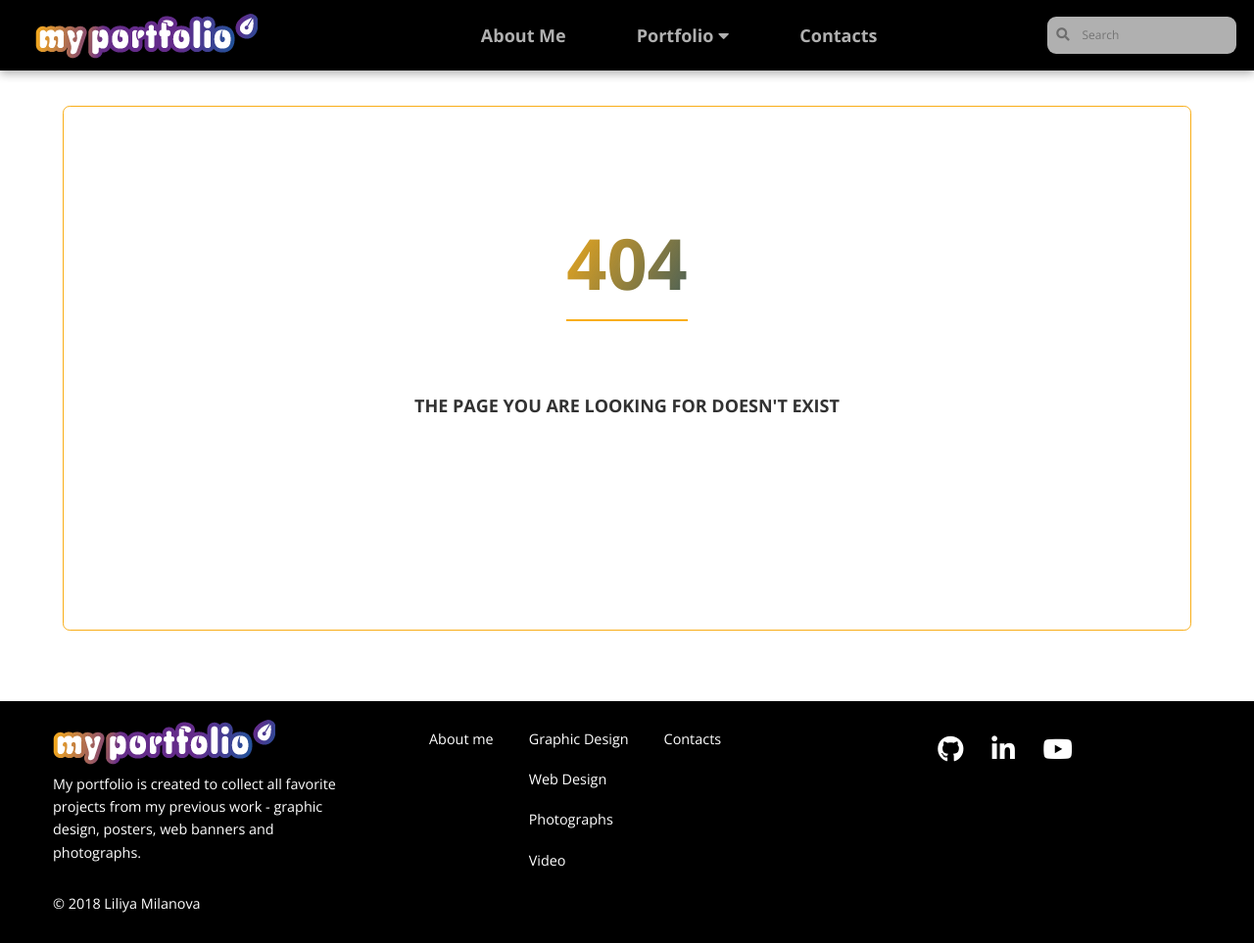
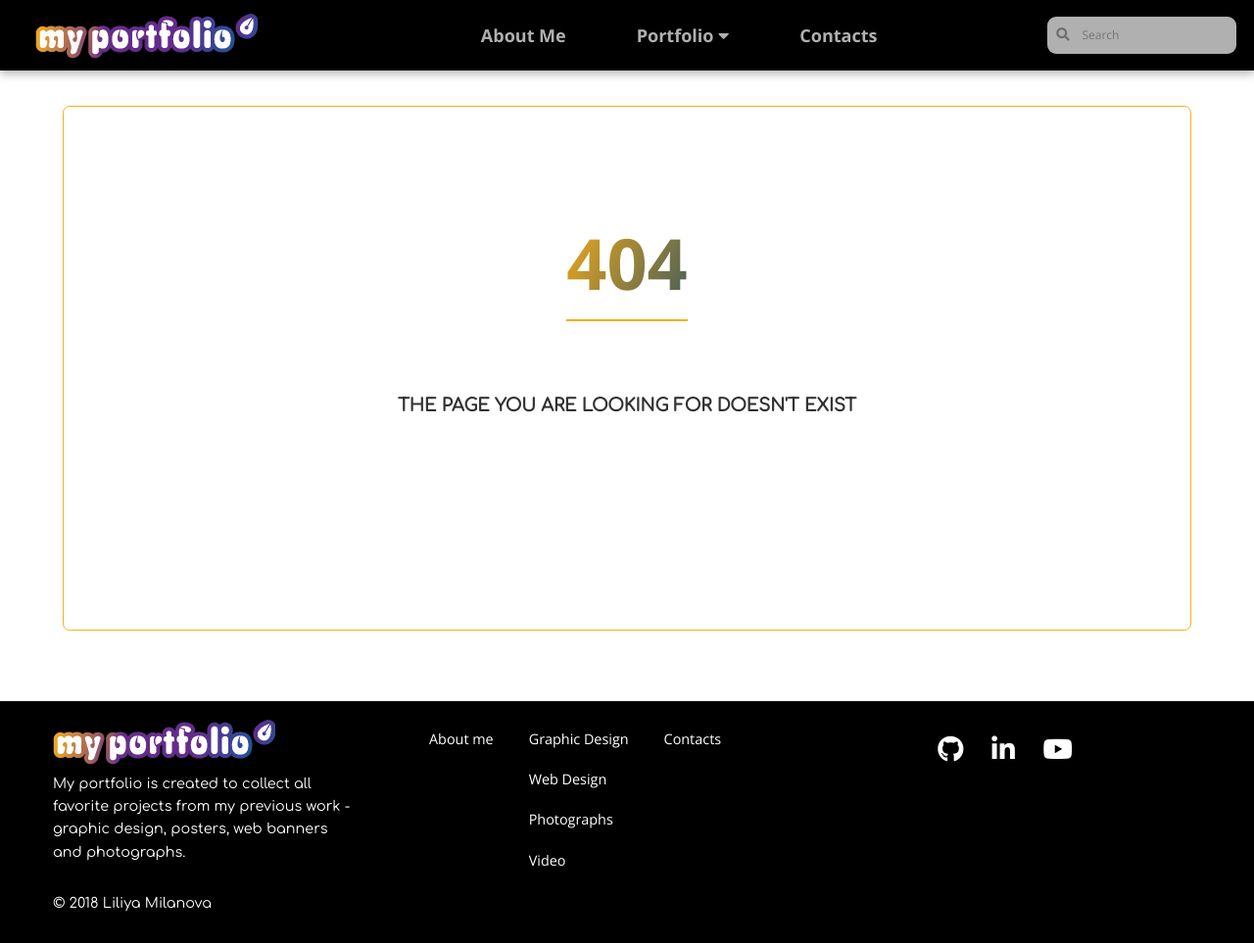
Before and after one commit to LiliyaMilanova/myportfolio, a Jekyll site: the page built from 404.html, in a window 1280 px wide and 963 px high. Shown: the whole window at 98% size. Built offline with Jekyll 4.4.1, drawn with Linux system fonts in a browser that asks for light colours; nearby versions of some CDN libraries.

Commit message:
Update typography.css

```diff
--- a/css/typography.css
+++ b/css/typography.css
@@ -25,6 +25,7 @@ h1 + h2 {
 }
 
 p {
+    font-family: Comfortaa;
     margin: 0;
     padding-bottom: 1.618rem;
     color: rgb(50, 50, 50);
```
